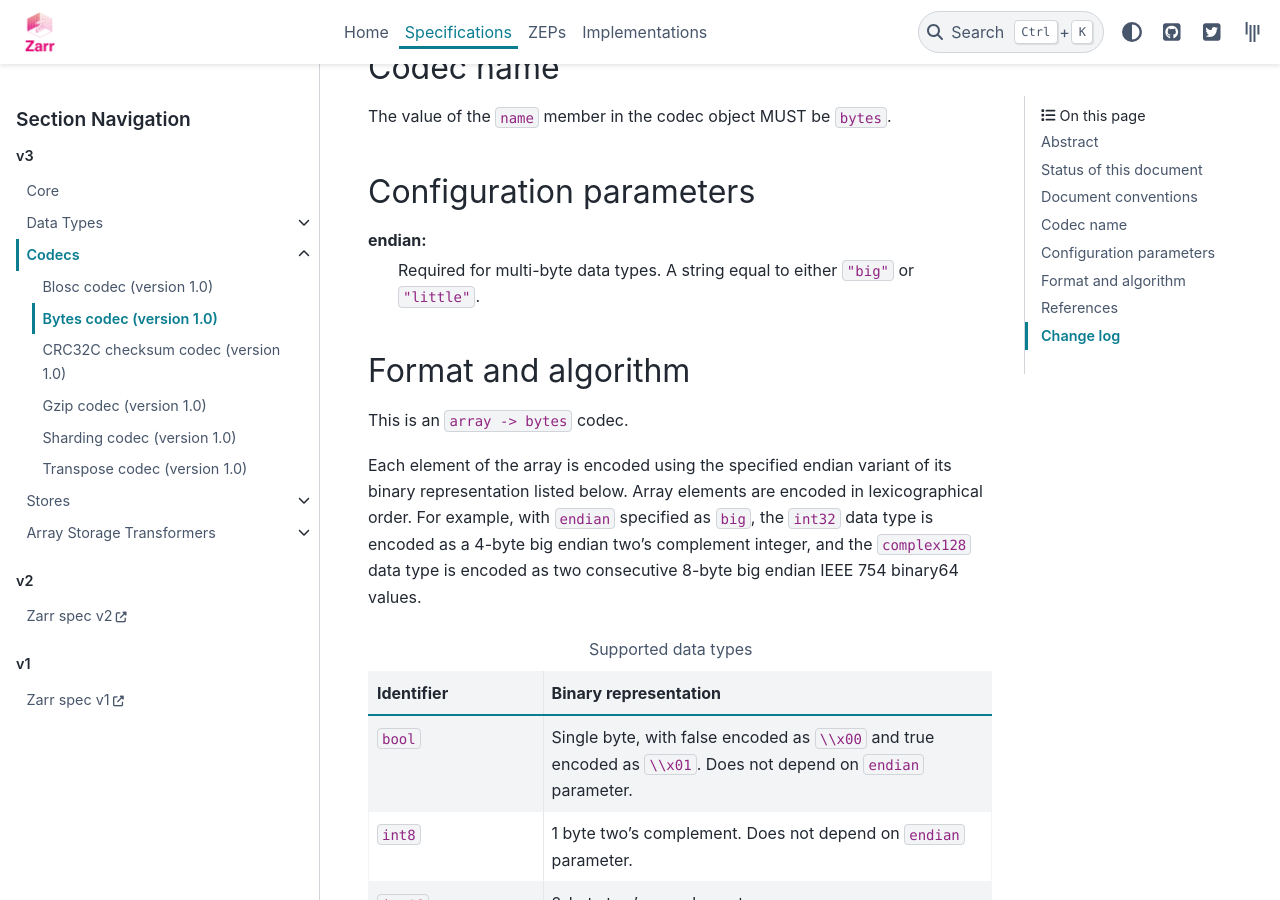
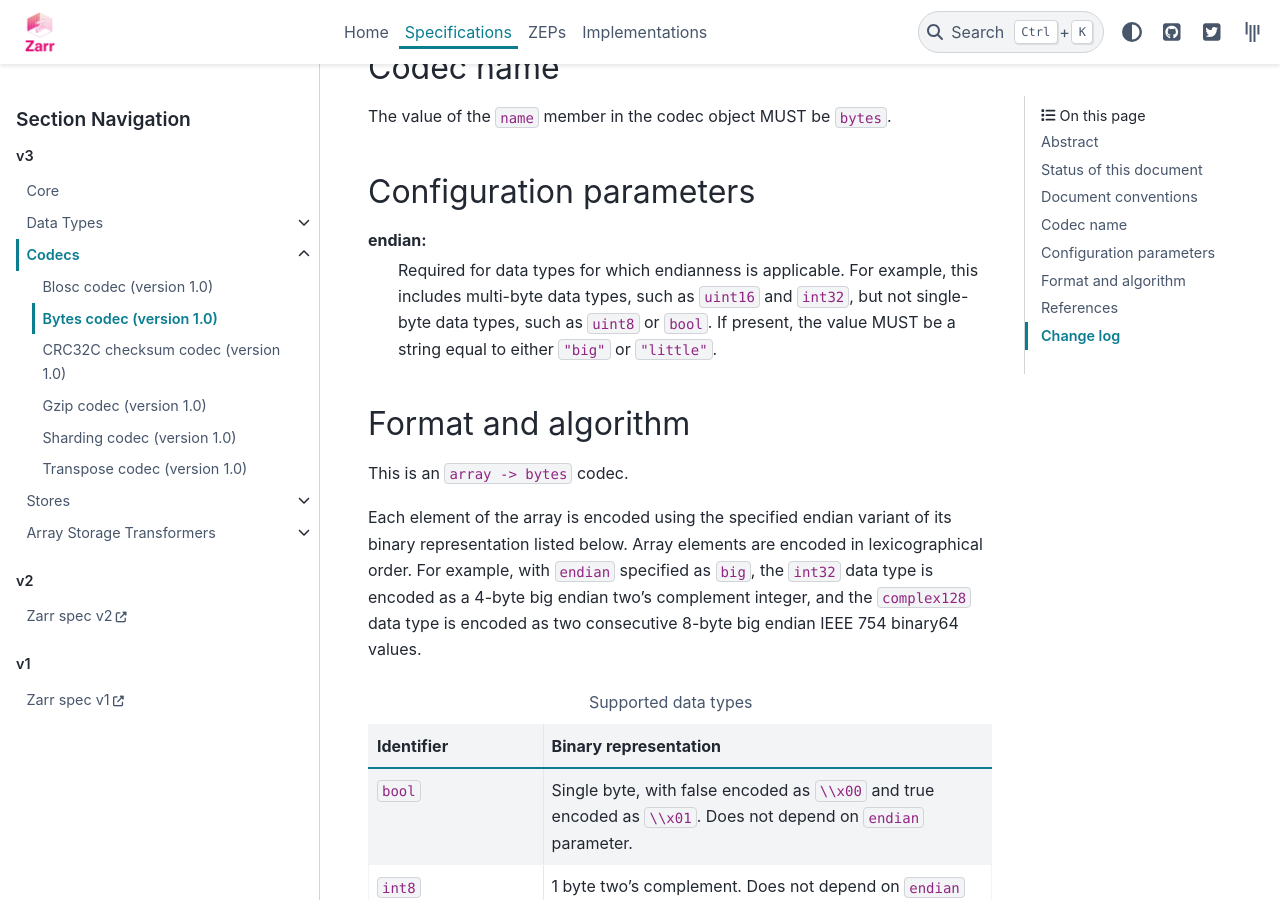
Before and after one commit to zarr-developers/zarr-specs, a Sphinx documentation site: the page built from docs/v3/codecs/bytes/v1.0.rst, in a window 1280 px wide and 900 px high, scrolled down 1299 px. Built offline with Sphinx 7.4.7 and the PyData theme 0.15.4, drawn with Linux system fonts in a browser that asks for light colours; a script that is not in the unit is left out.

Commit message:
clarification on endian attribute

```diff
--- a/docs/v3/codecs/bytes/v1.0.rst
+++ b/docs/v3/codecs/bytes/v1.0.rst
@@ -62,7 +62,11 @@ Configuration parameters
 ========================
 
 endian:
-    Required for multi-byte data types.  A string equal to either ``"big"`` or ``"little"``.
+    Required for data types for which endianness is applicable. For example,
+    this includes multi-byte data types, such as ``uint16`` and ``int32``,
+    but not single-byte data types, such as ``uint8`` or ``bool``.
+    If present, the value MUST be a string equal to either ``"big"`` or
+    ``"little"``.
 
 
 Format and algorithm
```
